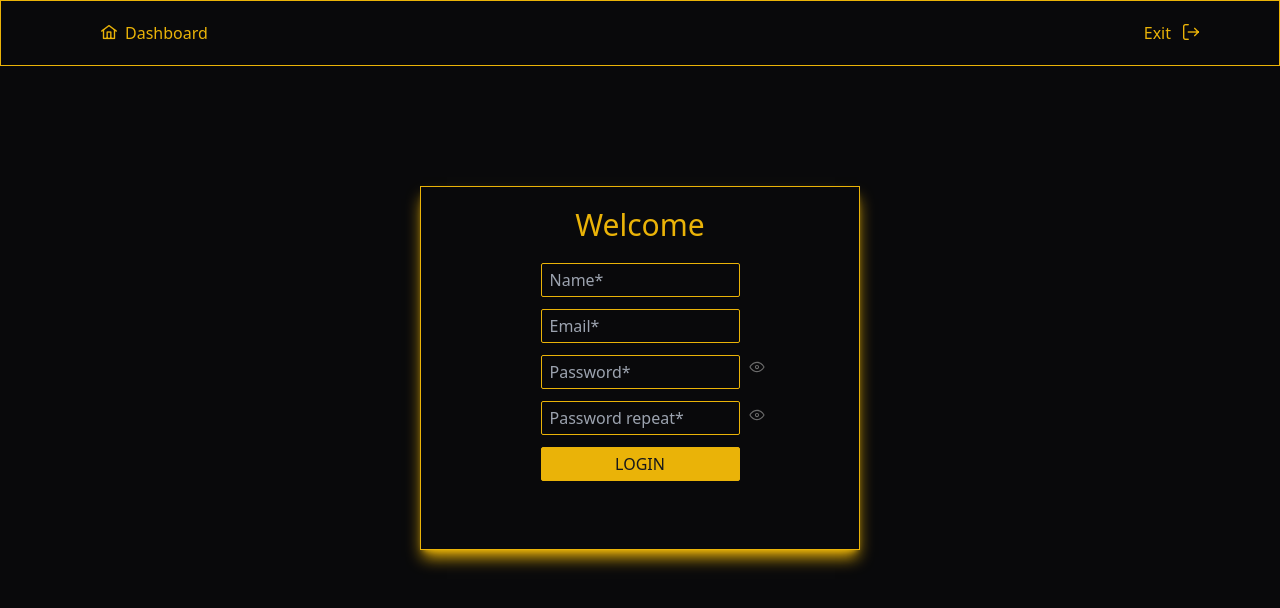
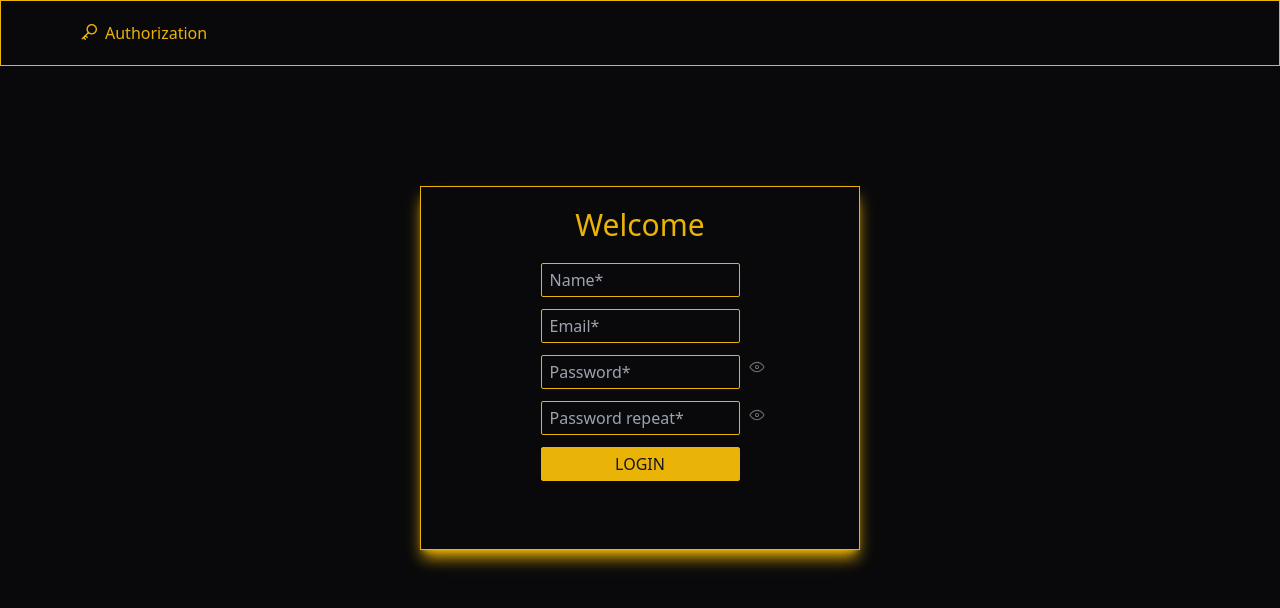
Before and after one commit to YessetHumanMan/training-man, a Vue app: page /auth in a window 1280 px wide. Shown: the top 608 px of the page. Built offline with nearby package versions, Linux system fonts and the light colour scheme; no server answers; what @tanstack/vue-query would draw is missing.

Commit message:
fix: AppHeader navigation

```diff
--- a/src/components/AppHeader.vue
+++ b/src/components/AppHeader.vue
@@ -20,16 +20,18 @@ const authStore = useUserStore()
      name: 'Authorization',
      path: '/auth',
      icon: 'pi pi-key',
-     show: computed((): boolean => !authStore.login)
+     show: computed((): boolean => !authStore.token)
    },
    {
      name: 'Dashboard',
      path: '/',
      icon: 'pi pi-home',
-     show: computed((): boolean => !!authStore.login)
+     show: computed((): boolean => !!authStore.token)
    }
 
  ])
+
+
 
 //  const logout = async () => {
 //   await account.deleteSession('current')
@@ -51,17 +53,17 @@ const handleLogout = async () => {
 <template>
   <header  class="flex gap-5 py-5 w-full border text-yellow-500 border-yellow-500 bg-zinc-950 px-20">
     <div v-for="item in items" :key="item.name">
-      <div v-if="item.show">
+
       <router-link :to="item.path" class="hover:text-yellow-700 transition">
-
+        <div v-if="item.show">
         <span :class="item.icon"></span>
         <span class="ml-2">{{ item.name }}</span>
-
+        </div>
       </router-link>
     </div>
-    </div>
 
-    <button v-if="authStore.login" @click="handleLogout()"  class="btn-logout">Exit<span class="pi pi-sign-out ml-3"></span></button>
+
+    <button v-if="authStore.token" @click="handleLogout()" class="btn-logout">Exit<span class="pi pi-sign-out ml-3"></span></button>
   </header>
 
 
--- a/src/components/CreateDials.vue
+++ b/src/components/CreateDials.vue
@@ -36,7 +36,6 @@ const onFormSubmit = ref<boolean>(false)
    mutationKey:['create a new deal'],
    mutationFn: (data: IDealFormState) => DB.createDocument(DB_ID, COLLECTION_DEALS, uuid(), data),
    onSuccess(data) {
-    console.log(data)
     props.refetch && props.refetch()
     resetForm()
    }
--- a/src/main.ts
+++ b/src/main.ts
@@ -7,7 +7,7 @@ import {router} from './router'
 import { VueQueryPlugin } from '@tanstack/vue-query';
 import { Client } from 'appwrite';
 import 'primeicons/primeicons.css'
-// import { ValidationProvider, extend } from 'vee-validate';
+import { ValidationProvider, extend } from 'vee-validate';
 import { useUserStore } from './store/auth.user';
 
 const pinia = createPinia()
--- a/src/pages/PageAuthorization.vue
+++ b/src/pages/PageAuthorization.vue
@@ -57,7 +57,7 @@ function toggleConfirmPassword() {
 const handleLogin = async () => {
   try {
     await authStore.login(email.value,password.value);
-      router.push('/dashboard')
+      router.push('/')
   } catch (error) {
     console.error('Login failed:', error);
   }
```
